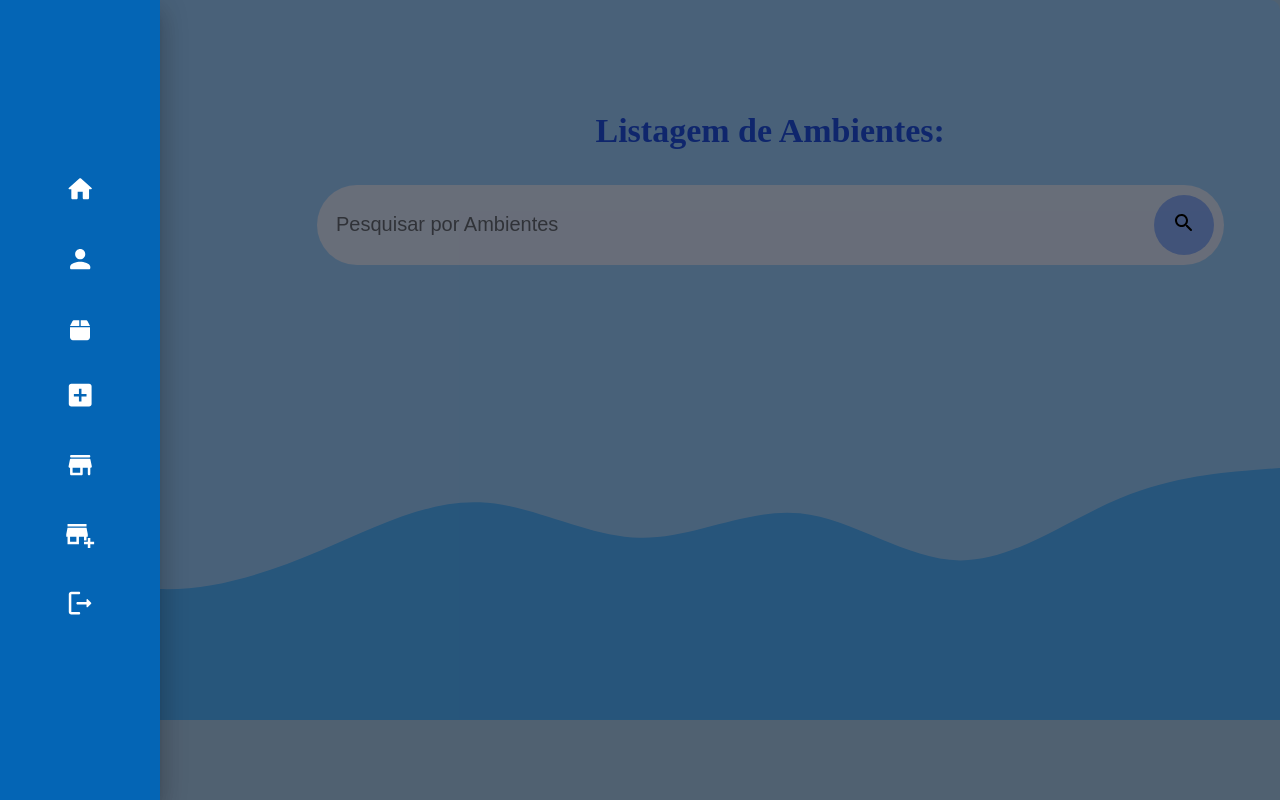
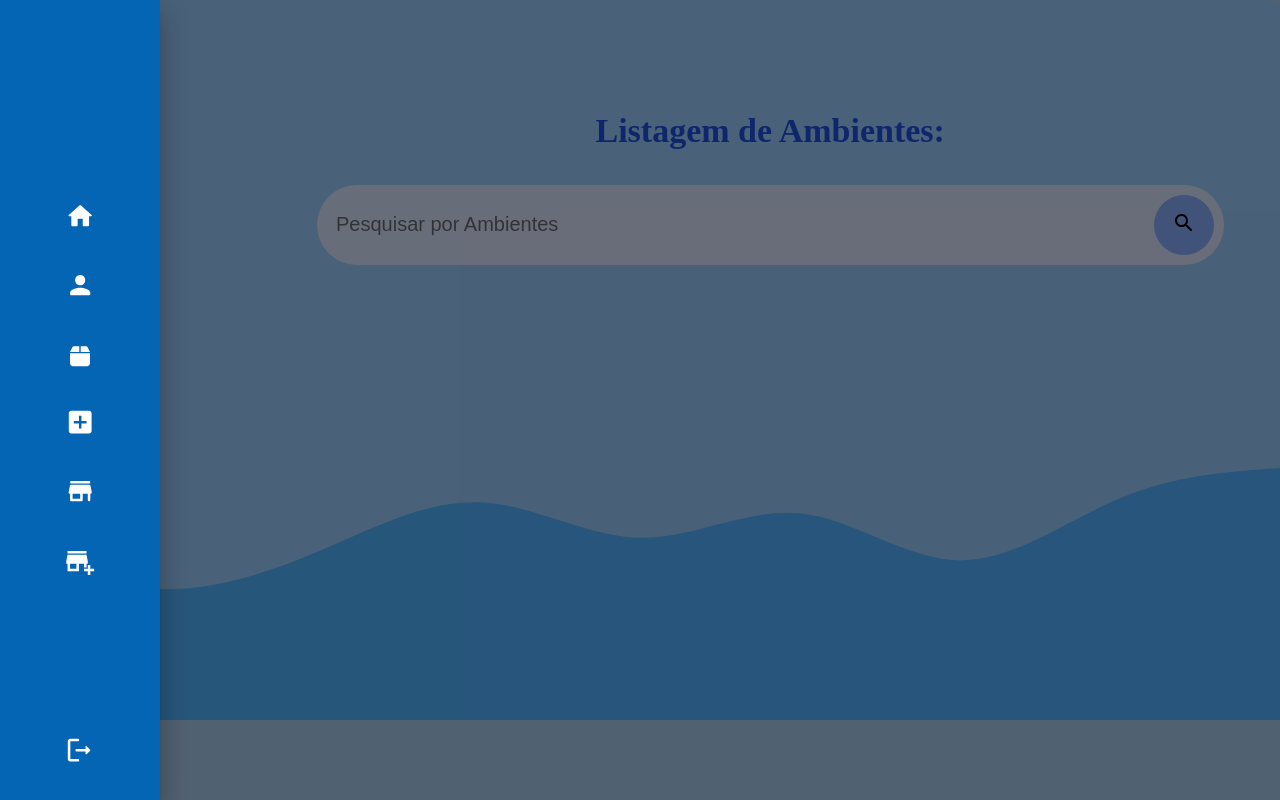
Before and after one commit to Senai-SC-CTAI/SA_2023_3B_SesiSenai_Storage, a React (Vite) app in the folder web-novo/: page /environments in a window 1280 px wide. Both pictures are taken after a click on the button 56 px from the left and 44 px from the top of the page. Built offline with nearby package versions, Linux system fonts and the light colour scheme.

Commit message:
Quit donw

```diff
--- a/web-novo/src/components/sideBar/index.tsx
+++ b/web-novo/src/components/sideBar/index.tsx
@@ -101,7 +101,7 @@ export function SideBar() {
 
 
             <NavLink to="/">
-                <div className="option">
+                <div className="option" id='quit'>
                     <LogoutRoundedIcon
                         fontSize="inherit"
                     />
--- a/web-novo/src/components/sideBar/styles.css
+++ b/web-novo/src/components/sideBar/styles.css
@@ -21,6 +21,12 @@
     height: 100%;
 }
 
+#quit{
+    position: absolute;
+    margin-top: 15vh;
+    margin-left: -3vh;
+}
+
 .drawer {
     width: 6rem;
     height: 100%;
```
